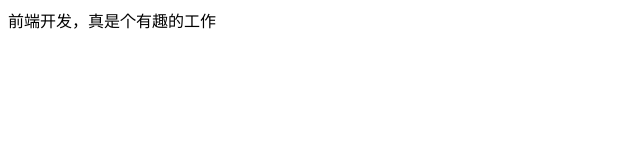
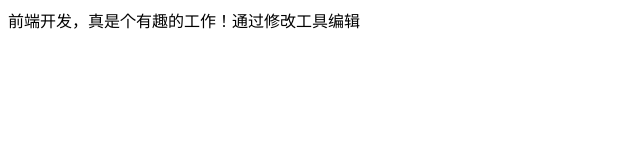
Before and after one commit to Liufanlola/hello, a plain HTML site: page index.html in a window 1280 px wide. Shown: the whole page, without its empty margins (0-640 px from the left). Drawn offline with Linux system fonts and the light colour scheme.

Commit message:
Update index.html

```diff
--- a/index.html
+++ b/index.html
@@ -5,6 +5,6 @@
 	<title>hello github</title>
 </head>
 <body>
-前端开发，真是个有趣的工作
+前端开发，真是个有趣的工作！通过修改工具编辑
 </body>
 </html>
```
